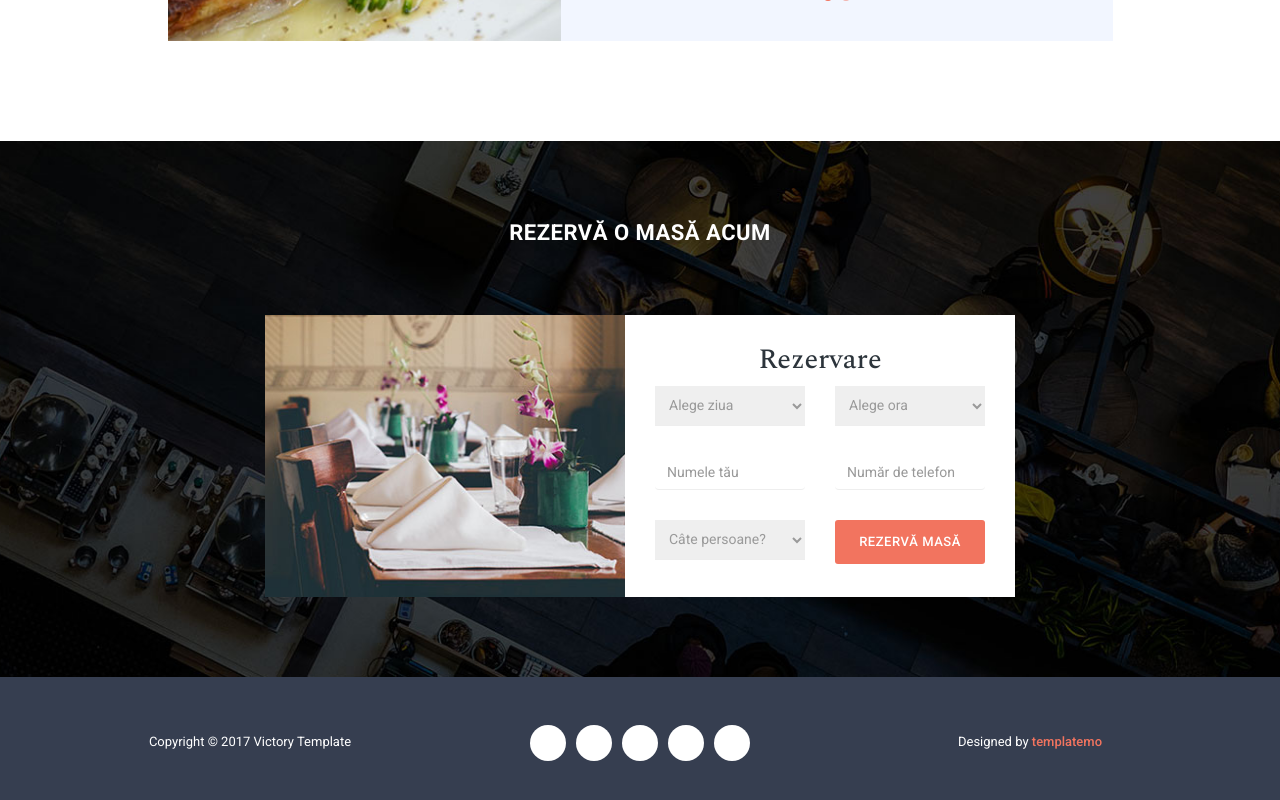
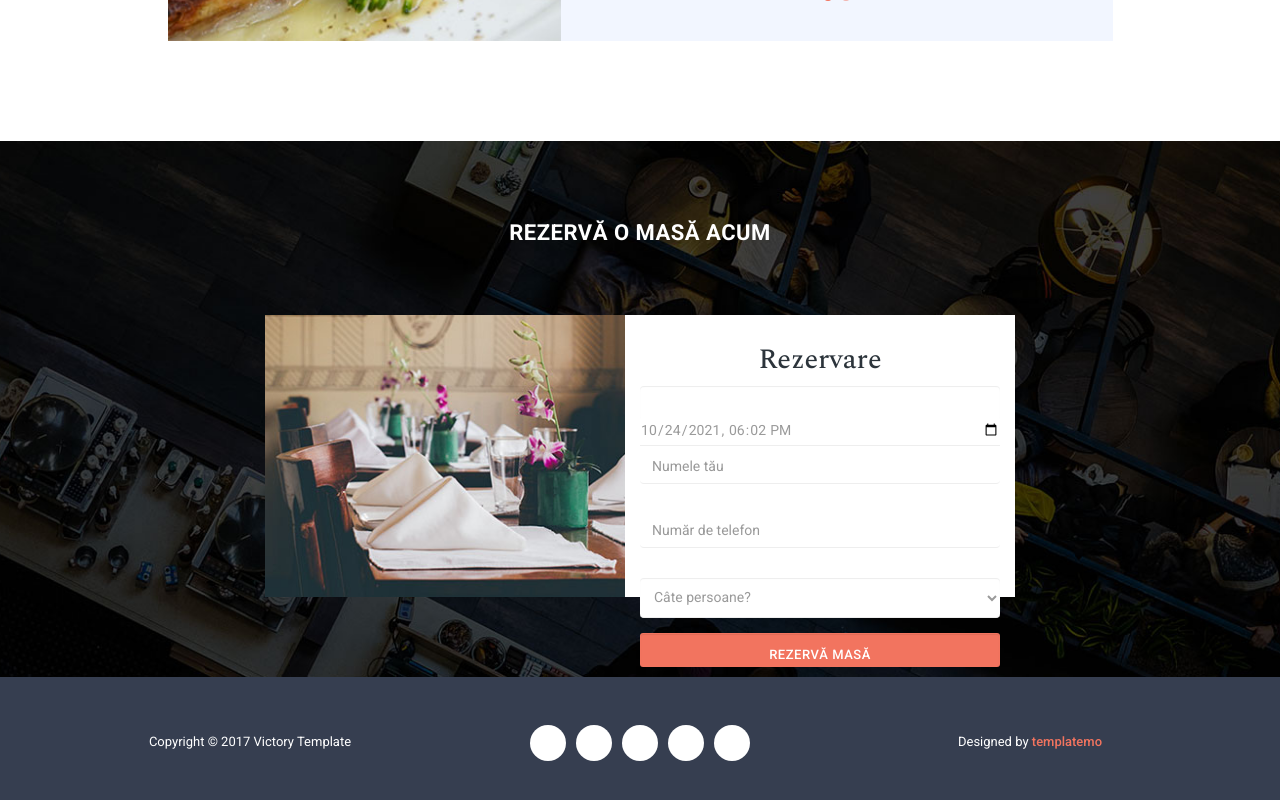
Before and after one commit to Bodo171/RestaurantApp, a React (Create React App) app in the folder restaurantapp/: page /menu in a window 1280 px wide. Shown: the part 2086-2886 px from the top of the page. Built offline with nearby package versions, Linux system fonts and the light colour scheme; a web font is replaced by a local one.

Commit message:
feature date time picker

```diff
--- a/restaurantapp/package.json
+++ b/restaurantapp/package.json
@@ -3,6 +3,10 @@
   "version": "0.1.0",
   "private": true,
   "dependencies": {
+    "@emotion/react": "^11.5.0",
+    "@emotion/styled": "^11.3.0",
+    "@mui/lab": "^5.0.0-alpha.51",
+    "@mui/material": "^5.0.4",
     "@testing-library/jest-dom": "^5.14.1",
     "@testing-library/react": "^11.2.7",
     "@testing-library/user-event": "^12.8.3",
@@ -10,6 +14,7 @@
     "@types/react-router-dom": "^5.3.1",
     "jquery": "^3.6.0",
     "react": "^17.0.2",
+    "react-datepicker": "^4.3.0",
     "react-dom": "^17.0.2",
     "react-loader-spinner": "^4.0.0",
     "react-router-dom": "^5.3.0",
--- a/restaurantapp/src/App.js
+++ b/restaurantapp/src/App.js
@@ -21,9 +21,9 @@ export default class App extends React.Component {
               <div className="navbar-header">
                 <button type="button" id="nav-toggle" className="navbar-toggle" data-toggle="collapse" data-target="#main-nav">
                   <span className="sr-only">Toggle navigation</span>
-                  <span className="icon-bar"></span>
-                  <span className="icon-bar"></span>
-                  <span className="icon-bar"></span>
+                  <span className="icon-bar"/>
+                  <span className="icon-bar"/>
+                  <span className="icon-bar"/>
                 </button>
               </div>
               <div id="main-nav" className="collapse navbar-collapse">
--- a/restaurantapp/src/component/BookTable.tsx
+++ b/restaurantapp/src/component/BookTable.tsx
@@ -1,10 +1,12 @@
 import React from "react";
 import Service from "../service/Service";
+import TextField from '@mui/material/TextField';
 
 
 type State = {
     fields: {
         day: string;
+        dayAndTime: Date;
         hour: string;
         name: string;
         phone: string;
@@ -21,6 +23,7 @@ export default class BookTable extends React.Component<{}, State>{
         this.state = {
             fields: {
                 day: '',
+                dayAndTime: new Date() || null,
                 hour: '',
                 name: '',
                 phone: '',
@@ -39,8 +42,9 @@ export default class BookTable extends React.Component<{}, State>{
         const value = event.target.value;
         let fields = this.state.fields;
 
-        if("day" === inputName) fields.day = String(value);
-        if("hour" === inputName) fields.hour = String(value);
+        //if("day" === inputName) fields.day = String(value);
+        //if("hour" === inputName) fields.hour = String(value);
+        if("dayAndTime" === inputName) fields.dayAndTime = value;
         if("name" === inputName) fields.name = String(value);
         if("phone" === inputName) fields.phone = String(value);
         if("persons" === inputName) fields.persons = Number(value);
@@ -80,6 +84,7 @@ export default class BookTable extends React.Component<{}, State>{
 
 
     render(){
+        let date = new Date();
         return (
             <section id="book-table">
                 <div className="container">
@@ -91,57 +96,63 @@ export default class BookTable extends React.Component<{}, State>{
                         </div>
                         <div className="col-md-4 col-md-offset-2">
                             <div className="left-image">
-                                <img src="img/book_left_image.jpg" alt="" />
+                                <img src="img/book_left_image.jpg" alt=""/>
                             </div>
                         </div>
                         <div className="col-md-4">
                             <div className="right-info">
                                 <h4>Rezervare</h4>
-                                <span style={{ color: "red" }}>{this.state.error}</span>
-                                <span style={{ color: "green" }}>{this.state.success}</span>
+                                <span style={{color: "red"}}>{this.state.error}</span>
+                                <span style={{color: "green"}}>{this.state.success}</span>
+
                                 <div className="row">
                                     <form>
-                                        <div className="col-md-6">
-                                            <fieldset>
-                                                <select required name='day' onChange={this.setValue}>
-                                                    <option value="">Alege ziua</option>
-                                                    <option value="Monday">Luni</option>
-                                                    <option value="Tuesday">Marți</option>
-                                                    <option value="Wednesday">Miercuri</option>
-                                                    <option value="Thursday">Joi</option>
-                                                    <option value="Friday">Vineri</option>
-                                                    <option value="Saturday">Sâmbătă</option>
-                                                    <option value="Sunday">Duminică</option>
-                                                </select>
-                                            </fieldset>
+                                        <div className="form-group">
+
+
+                                                    <TextField
+                                                        variant="standard"
+                                                        InputProps={{
+                                                            disableUnderline: true,
+                                                        }}
+                                                        id="dateAndTime"
+                                                        type="datetime-local"
+                                                        name="dateAndTime"
+                                                        className={"form-control"}
+                                                        defaultValue={
+                                                            date.getFullYear() + "-" +
+                                                            ("00" + (date.getMonth() + 1)).slice(-2) + "-" +
+                                                            ("00" + date.getDate()).slice(-2) + "T" +
+
+                                                            ("00" + date.getHours()).slice(-2) + ":" +
+                                                            ("00" + date.getMinutes()).slice(-2)
+                                                        }
+                                                        required
+                                                        onChange={this.setValue}
+                                                    />
+
+
                                         </div>
-                                        <div className="col-md-6">
-                                            <fieldset>
-                                                <select required name='hour' onChange={this.setValue} >
-                                                    <option value="">Alege ora</option>
-                                                    <option value="10-00">10:00</option>
-                                                    <option value="12-00">12:00</option>
-                                                    <option value="14-00">14:00</option>
-                                                    <option value="16-00">16:00</option>
-                                                    <option value="18-00">18:00</option>
-                                                    <option value="20-00">20:00</option>
-                                                    <option value="22-00">22:00</option>
-                                                </select>
-                                            </fieldset>
+                                        <div className="form-group">
+
+
+                                                    <input name="name" type="name" className="form-control" id="name"
+                                                           placeholder="Numele tău" onChange={this.setValue} required/>
+
+
+
+
+                                                    <input name="phone" type="phone" className="form-control" id="phone"
+                                                           placeholder="Număr de telefon" onChange={this.setValue}
+                                                           required/>
+
+
                                         </div>
-                                        <div className="col-md-6">
-                                            <fieldset>
-                                                <input name="name" type="name" className="form-control" id="name" placeholder="Numele tău" onChange={this.setValue} required />
-                                            </fieldset>
-                                        </div>
-                                        <div className="col-md-6">
-                                            <fieldset>
-                                                <input name="phone" type="phone" className="form-control" id="phone" placeholder="Număr de telefon" onChange={this.setValue} required />
-                                            </fieldset>
-                                        </div>
-                                        <div className="col-md-6">
-                                            <fieldset>
-                                                <select required className="person" name='persons' onChange={this.setValue}>
+                                        <div className="form-group">
+
+
+                                                    <select required className="person form-control" name='persons'
+                                                            onChange={this.setValue} >
                                                         <option value="">Câte persoane?</option>
                                                         <option value="1">1 Persoană</option>
                                                         <option value="2">2 Persoane</option>
@@ -150,10 +161,15 @@ export default class BookTable extends React.Component<{}, State>{
                                                         <option value="5">5 Persoane</option>
                                                         <option value="6">6 Persoane</option>
                                                     </select>
-                                            </fieldset>
+
+
                                         </div>
-                                        <div className="col-md-6">
-                                            <button disabled={this.state.sending} type="submit" id="form-submit" className="btn" onClick={this.onSubmit}>Rezervă masă</button>
+                                        <div className="form-group">
+
+                                                <button disabled={this.state.sending} type="submit" id="form-submit"
+                                                        className="btn form-control" onClick={this.onSubmit}>Rezervă masă
+                                                </button>
+
                                         </div>
                                     </form>
                                 </div>
--- a/restaurantapp/tsconfig.json
+++ b/restaurantapp/tsconfig.json
@@ -10,7 +10,7 @@
     "skipLibCheck": true,
     "esModuleInterop": true,
     "allowSyntheticDefaultImports": true,
-    "strict": true,
+    "strict": false,
     "forceConsistentCasingInFileNames": true,
     "noFallthroughCasesInSwitch": true,
     "module": "esnext",
```
Also changed, not shown: restaurantapp/src/component/HeaderBar.tsx (line endings or trailing spaces), 1 other file (tests, documents, lock files or other folders). Lines whose indentation alone changed are shown as unchanged.
